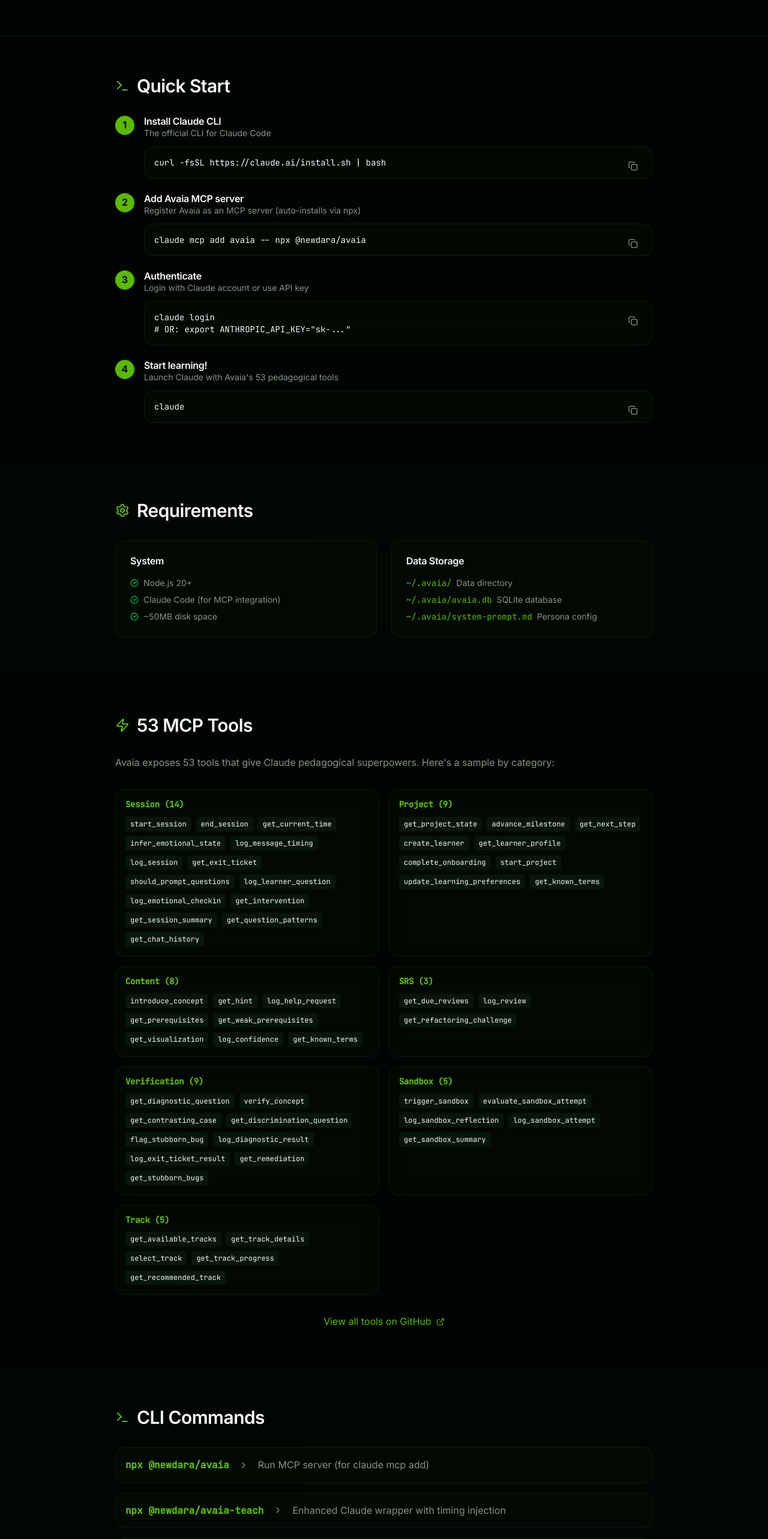
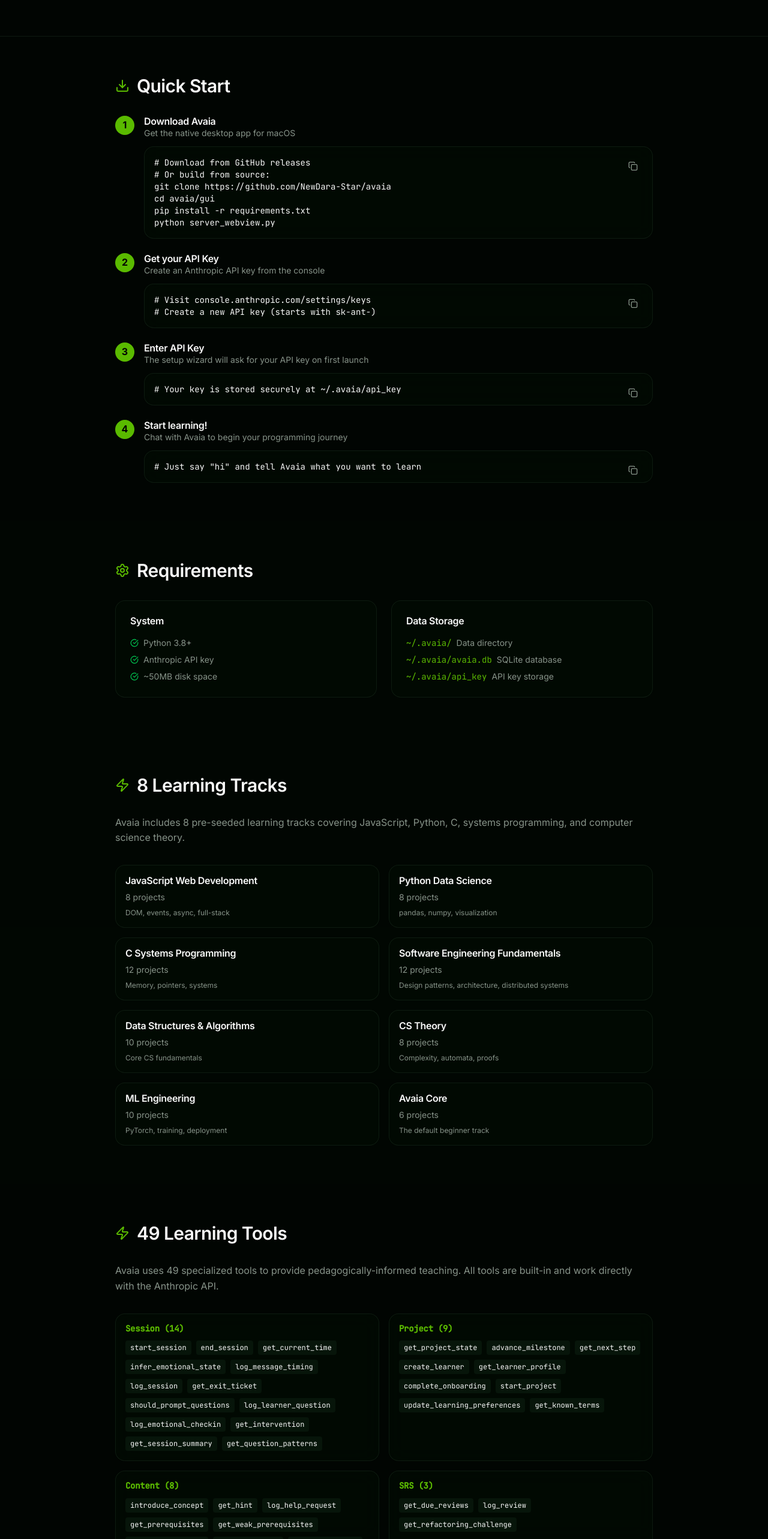
Before and after one commit to NewDara-Star/avaia-landing, a React (Vite) app: page /docs in a window 1280 px wide. Shown: the part 234-2800 px from the top of the page at 60% size. Built offline with nearby package versions, Linux system fonts and the light colour scheme.

Commit message:
feat: Revise documentation for Avaia setup and learning tracks, enhancing clarity and updating content

```diff
--- a/src/pages/Docs.tsx
+++ b/src/pages/Docs.tsx
@@ -1,5 +1,5 @@
 import { motion } from 'framer-motion'
-import { Terminal, Settings, Zap, CheckCircle, ChevronRight, Copy, Github, ExternalLink } from 'lucide-react'
+import { Terminal, Settings, Zap, CheckCircle, Copy, ExternalLink, Download } from 'lucide-react'
 import { useState } from 'react'
 import { Header } from '@/components/Header'
 import { Footer } from '@/components/Footer'
@@ -43,38 +43,49 @@ function CodeBlock({ code, title }: { code: string; title?: string }) {
 const steps = [
     {
         number: 1,
-        title: "Install Claude CLI",
-        description: "The official CLI for Claude Code",
-        code: "curl -fsSL https://claude.ai/install.sh | bash"
+        title: "Download Avaia",
+        description: "Get the native desktop app for macOS",
+        code: "# Download from GitHub releases\n# Or build from source:\ngit clone https://github.com/NewDara-Star/avaia\ncd avaia/gui\npip install -r requirements.txt\npython server_webview.py"
     },
     {
         number: 2,
-        title: "Add Avaia MCP server",
-        description: "Register Avaia as an MCP server (auto-installs via npx)",
-        code: "claude mcp add avaia -- npx @newdara/avaia"
+        title: "Get your API Key",
+        description: "Create an Anthropic API key from the console",
+        code: "# Visit console.anthropic.com/settings/keys\n# Create a new API key (starts with sk-ant-)"
     },
     {
         number: 3,
-        title: "Authenticate",
-        description: "Login with Claude account or use API key",
-        code: "claude login\n# OR: export ANTHROPIC_API_KEY=\"sk-...\""
+        title: "Enter API Key",
+        description: "The setup wizard will ask for your API key on first launch",
+        code: "# Your key is stored securely at ~/.avaia/api_key"
     },
     {
         number: 4,
         title: "Start learning!",
-        description: "Launch Claude with Avaia's 53 pedagogical tools",
-        code: "claude"
+        description: "Chat with Avaia to begin your programming journey",
+        code: "# Just say \"hi\" and tell Avaia what you want to learn"
     }
 ]
 
+const tracks = [
+    { name: "JavaScript Web Development", projects: "8 projects", focus: "DOM, events, async, full-stack" },
+    { name: "Python Data Science", projects: "8 projects", focus: "pandas, numpy, visualization" },
+    { name: "C Systems Programming", projects: "12 projects", focus: "Memory, pointers, systems" },
+    { name: "Software Engineering Fundamentals", projects: "12 projects", focus: "Design patterns, architecture, distributed systems" },
+    { name: "Data Structures & Algorithms", projects: "10 projects", focus: "Core CS fundamentals" },
+    { name: "CS Theory", projects: "8 projects", focus: "Complexity, automata, proofs" },
+    { name: "ML Engineering", projects: "10 projects", focus: "PyTorch, training, deployment" },
+    { name: "Avaia Core", projects: "6 projects", focus: "The default beginner track" }
+]
+
 const tools = [
-    { category: "Session (14)", tools: ["start_session", "end_session", "get_current_time", "infer_emotional_state", "log_message_timing", "log_session", "get_exit_ticket", "should_prompt_questions", "log_learner_question", "log_emotional_checkin", "get_intervention", "get_session_summary", "get_question_patterns", "get_chat_history"] },
+    { category: "Session (14)", tools: ["start_session", "end_session", "get_current_time", "infer_emotional_state", "log_message_timing", "log_session", "get_exit_ticket", "should_prompt_questions", "log_learner_question", "log_emotional_checkin", "get_intervention", "get_session_summary", "get_question_patterns"] },
     { category: "Project (9)", tools: ["get_project_state", "advance_milestone", "get_next_step", "create_learner", "get_learner_profile", "complete_onboarding", "start_project", "update_learning_preferences", "get_known_terms"] },
     { category: "Content (8)", tools: ["introduce_concept", "get_hint", "log_help_request", "get_prerequisites", "get_weak_prerequisites", "get_visualization", "log_confidence", "get_known_terms"] },
     { category: "SRS (3)", tools: ["get_due_reviews", "log_review", "get_refactoring_challenge"] },
     { category: "Verification (9)", tools: ["get_diagnostic_question", "verify_concept", "get_contrasting_case", "get_discrimination_question", "flag_stubborn_bug", "log_diagnostic_result", "log_exit_ticket_result", "get_remediation", "get_stubborn_bugs"] },
     { category: "Sandbox (5)", tools: ["trigger_sandbox", "evaluate_sandbox_attempt", "log_sandbox_reflection", "log_sandbox_attempt", "get_sandbox_summary"] },
-    { category: "Track (5)", tools: ["get_available_tracks", "get_track_details", "select_track", "get_track_progress", "get_recommended_track"] }
+    { category: "Track (7)", tools: ["get_learning_tracks", "get_track_details", "select_track", "get_track_progress", "start_project", "get_available_tracks", "get_recommended_track"] }
 ]
 
 export default function Docs() {
@@ -98,7 +109,7 @@ export default function Docs() {
                         transition={{ delay: 0.1 }}
                         className="text-xl text-muted-foreground max-w-2xl mx-auto"
                     >
-                        Get started with Avaia in 5 minutes.
+                        Get started with Avaia in 2 minutes.
                     </motion.p>
                 </div>
             </section>
@@ -112,7 +123,7 @@ export default function Docs() {
                         viewport={{ once: true }}
                         className="flex items-center gap-3 mb-8"
                     >
-                        <Terminal className="text-primary" size={24} />
+                        <Download className="text-primary" size={24} />
                         <h2 className="text-3xl font-bold">Quick Start</h2>
                     </motion.div>
 
@@ -170,11 +181,11 @@ export default function Docs() {
                             <ul className="space-y-2 text-sm text-muted-foreground">
                                 <li className="flex items-center gap-2">
                                     <CheckCircle size={14} className="text-green-500" />
-                                    Node.js 20+
+                                    Python 3.8+
                                 </li>
                                 <li className="flex items-center gap-2">
                                     <CheckCircle size={14} className="text-green-500" />
-                                    Claude Code (for MCP integration)
+                                    Anthropic API key
                                 </li>
                                 <li className="flex items-center gap-2">
                                     <CheckCircle size={14} className="text-green-500" />
@@ -201,8 +212,8 @@ export default function Docs() {
                                     SQLite database
                                 </li>
                                 <li className="flex items-center gap-2">
-                                    <code className="mono text-primary">~/.avaia/system-prompt.md</code>
-                                    Persona config
+                                    <code className="mono text-primary">~/.avaia/api_key</code>
+                                    API key storage
                                 </li>
                             </ul>
                         </motion.div>
@@ -210,7 +221,43 @@ export default function Docs() {
                 </div>
             </section>
 
-            {/* MCP Tools */}
+            {/* Learning Tracks */}
+            <section className="py-16 px-6 bg-card/30">
+                <div className="max-w-4xl mx-auto">
+                    <motion.div
+                        initial={{ opacity: 0 }}
+                        whileInView={{ opacity: 1 }}
+                        viewport={{ once: true }}
+                        className="flex items-center gap-3 mb-8"
+                    >
+                        <Zap className="text-primary" size={24} />
+                        <h2 className="text-3xl font-bold">8 Learning Tracks</h2>
+                    </motion.div>
+
+                    <p className="text-muted-foreground mb-8">
+                        Avaia includes 8 pre-seeded learning tracks covering JavaScript, Python, C, systems programming, and computer science theory.
+                    </p>
+
+                    <div className="grid md:grid-cols-2 gap-4">
+                        {tracks.map((track, i) => (
+                            <motion.div
+                                key={track.name}
+                                initial={{ opacity: 0, y: 20 }}
+                                whileInView={{ opacity: 1, y: 0 }}
+                                viewport={{ once: true }}
+                                transition={{ delay: i * 0.05 }}
+                                className="glass-card p-4 rounded-xl"
+                            >
+                                <h3 className="font-semibold mb-2">{track.name}</h3>
+                                <p className="text-sm text-muted-foreground mb-2">{track.projects}</p>
+                                <p className="text-xs text-muted-foreground">{track.focus}</p>
+                            </motion.div>
+                        ))}
+                    </div>
+                </div>
+            </section>
+
+            {/* Learning Tools */}
             <section className="py-16 px-6">
                 <div className="max-w-4xl mx-auto">
                     <motion.div
@@ -220,11 +267,11 @@ export default function Docs() {
                         className="flex items-center gap-3 mb-8"
                     >
                         <Zap className="text-primary" size={24} />
-                        <h2 className="text-3xl font-bold">53 MCP Tools</h2>
+                        <h2 className="text-3xl font-bold">49 Learning Tools</h2>
                     </motion.div>
 
                     <p className="text-muted-foreground mb-8">
-                        Avaia exposes 53 tools that give Claude pedagogical superpowers. Here's a sample by category:
+                        Avaia uses 49 specialized tools to provide pedagogically-informed teaching. All tools are built-in and work directly with the Anthropic API.
                     </p>
 
                     <div className="grid md:grid-cols-2 gap-4">
@@ -256,7 +303,7 @@ export default function Docs() {
                         className="mt-8 text-center"
                     >
                         <a
-                            href="https://github.com/NewDara-Star/avaia/tree/main/src/server/tools"
+                            href="https://github.com/NewDara-Star/avaia/blob/main/gui/avaia_tools.py"
                             target="_blank"
                             rel="noopener noreferrer"
                             className="inline-flex items-center gap-2 text-primary hover:underline"
@@ -267,8 +314,8 @@ export default function Docs() {
                 </div>
             </section>
 
-            {/* CLI Commands */}
-            <section className="py-16 px-6 bg-card/30">
+            {/* Architecture */}
+            <section className="py-16 px-6">
                 <div className="max-w-4xl mx-auto">
                     <motion.div
                         initial={{ opacity: 0 }}
@@ -277,29 +324,52 @@ export default function Docs() {
                         className="flex items-center gap-3 mb-8"
                     >
                         <Terminal className="text-primary" size={24} />
-                        <h2 className="text-3xl font-bold">CLI Commands</h2>
+                        <h2 className="text-3xl font-bold">Architecture</h2>
                     </motion.div>
 
-                    <div className="space-y-4">
-                        {[
-                            { cmd: "npx @newdara/avaia", desc: "Run MCP server (for claude mcp add)" },
-                            { cmd: "npx @newdara/avaia-teach", desc: "Enhanced Claude wrapper with timing injection" },
-                            { cmd: "claude mcp add avaia -- npx @newdara/avaia", desc: "Register Avaia as MCP server" },
-                            { cmd: "claude", desc: "Start a learning session with Claude" }
-                        ].map((item, i) => (
-                            <motion.div
-                                key={item.cmd}
-                                initial={{ opacity: 0, x: -20 }}
-                                whileInView={{ opacity: 1, x: 0 }}
-                                viewport={{ once: true }}
-                                transition={{ delay: i * 0.1 }}
-                                className="flex items-center gap-4 p-4 glass-card rounded-xl"
-                            >
-                                <code className="mono text-primary font-semibold">{item.cmd}</code>
-                                <ChevronRight size={16} className="text-muted-foreground" />
-                                <span className="text-muted-foreground">{item.desc}</span>
-                            </motion.div>
-                        ))}
+                    <p className="text-muted-foreground mb-6">
+                        Avaia uses a direct Anthropic API architecture for maximum speed and simplicity:
+                    </p>
+
+                    <div className="glass-card p-6 rounded-xl">
+                        <pre className="mono text-xs overflow-x-auto text-muted-foreground">
+{`┌─────────────────────────────────────────────────────┐
+│                  Avaia Desktop App                  │
+├─────────────────────────────────────────────────────┤
+│  PyWebView (Native WebKit)                          │
+│  ├── Flask Server (backend)                         │
+│  │   ├── Socket.IO (real-time chat)                 │
+│  │   ├── REST API (dashboard, reviews)              │
+│  │   └── SQLite (learner data, curriculum)          │
+│  └── avaia_tools.py (49 learning tools)             │
+├─────────────────────────────────────────────────────┤
+│  Anthropic API (Claude Haiku/Sonnet/Opus)           │
+│  ├── Direct API calls (no CLI overhead)             │
+│  ├── Tool calling (function execution)              │
+│  └── Streaming responses                            │
+└─────────────────────────────────────────────────────┘`}
+                        </pre>
+                    </div>
+
+                    <div className="mt-6 space-y-4">
+                        <div className="glass-card p-4 rounded-xl">
+                            <h4 className="font-semibold mb-2">⚡ Fast Response Times</h4>
+                            <p className="text-sm text-muted-foreground">
+                                Direct API calls achieve ~1 second response times with Haiku, compared to multi-second overhead with CLI subprocesses.
+                            </p>
+                        </div>
+                        <div className="glass-card p-4 rounded-xl">
+                            <h4 className="font-semibold mb-2">🔧 Built-in Tools</h4>
+                            <p className="text-sm text-muted-foreground">
+                                All 49 tools are implemented in Python with direct database access. No external dependencies or MCP server needed.
+                            </p>
+                        </div>
+                        <div className="glass-card p-4 rounded-xl">
+                            <h4 className="font-semibold mb-2">🎛️ Model Switching</h4>
+                            <p className="text-sm text-muted-foreground">
+                                Easily switch between Haiku (fast), Sonnet (balanced), and Opus (powerful) models based on your needs.
+                            </p>
+                        </div>
                     </div>
                 </div>
             </section>
@@ -316,7 +386,7 @@ export default function Docs() {
                     rel="noopener noreferrer"
                 >
                     <Button size="lg" className="gap-2 glow-sm">
-                        <Github size={20} />
+                        <ExternalLink size={20} />
                         View on GitHub
                     </Button>
                 </a>
```
